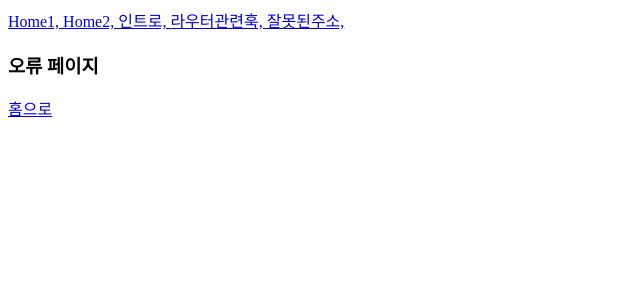
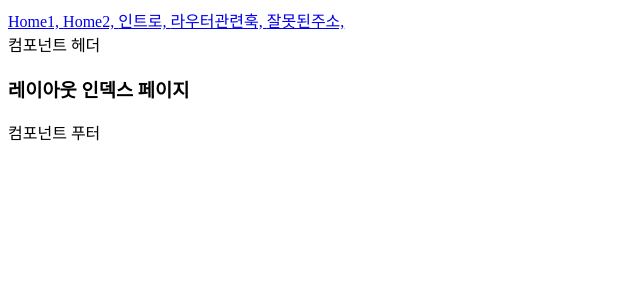
Before and after one commit to itdanja2025/2026B_react, a React (Vite) app: page /intro in a window 1280 px wide. Shown: the top 300 px of the page, without its empty margins (0-640 px from the left). Built offline with nearby package versions, Linux system fonts and the light colour scheme.

Commit message:
day50 2h

```diff
--- a/src/example/day04/App.jsx
+++ b/src/example/day04/App.jsx
@@ -2,11 +2,16 @@ import { Route, Routes } from "react-router-dom";
 import Home from "./Home";
 import TopNavi from "./TopNavi";
 import NotFound from "./NotFound";
+import CommonLayout from "./CommonLayout";
+import LayoutIndex from "./LayoutIndex";
 export default function App( props ){
     return (<>
         <TopNavi></TopNavi>
         <Routes> {/* 여기에 들어가는 경로들은 주소정의에 따라 렌더링 */}
             <Route path="/" element={ <Home/> } />
+            <Route path="/intro" element={ <CommonLayout/>} >
+                <Route index element={ <LayoutIndex /> } />
+            </Route>
             <Route path="*" element={ <NotFound/> } />
         </Routes>
     </>)
--- /dev/null
+++ b/src/example/day04/CommonLayout.jsx
@@ -0,0 +1,10 @@
+import { Outlet } from "react-router-dom";
+export default function CommonLayout( props ){
+    return (<>
+        <div>  컴포넌트 헤더 </div>
+        <div>
+            <Outlet/> {/*여기에 하위 컴포넌트가 표시되는 위치*/ }
+        </div>
+        <div>  컴포넌트 푸터  </div>
+    </>)
+}
--- /dev/null
+++ b/src/example/day04/LayoutIndex.jsx
@@ -0,0 +1,5 @@
+export default function LayoutIndex( props ){
+    return (<>
+        <h3> 레이아웃 인덱스 페이지 </h3>
+    </>)
+}
```
